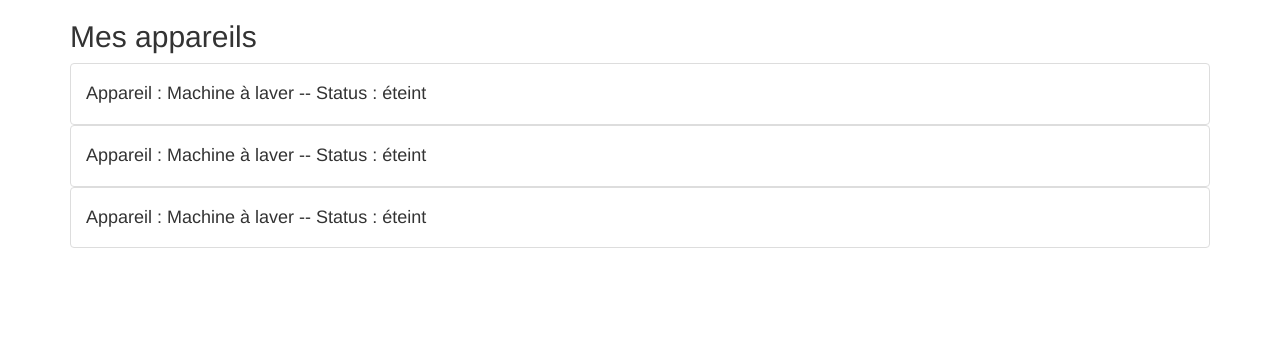
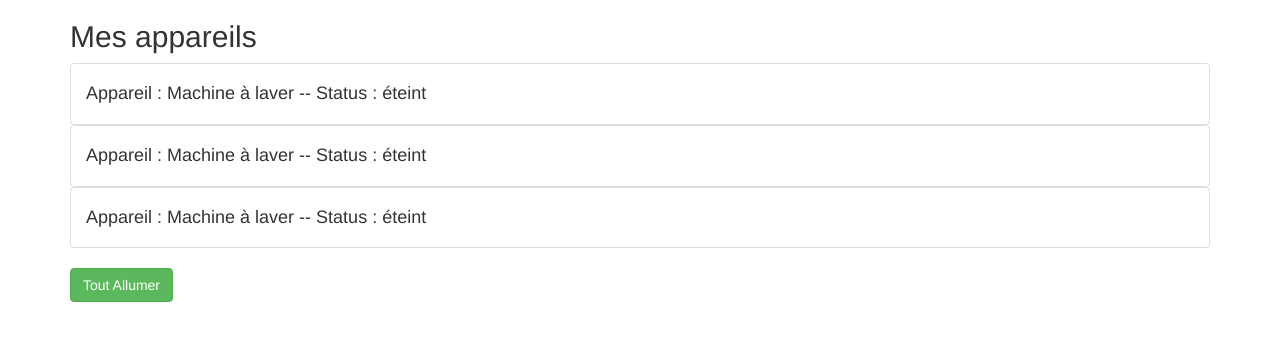
Before and after one commit to Cynnah/AngularProject-OC, an Angular app: page / in a window 1280 px wide. Shown: the top 340 px of the page. Built offline with nearby package versions, Linux system fonts and the light colour scheme.

Commit message:
exemple of property binding

```diff
--- a/src/app/app.component.html
+++ b/src/app/app.component.html
@@ -8,6 +8,7 @@
         <app-appareil></app-appareil>
         <app-appareil></app-appareil>
       </ul>
+      <button class="btn btn-success" [disabled]="!isAuth">Tout Allumer </button>
     </div>
   </div>
 </div>
--- a/src/app/app.component.ts
+++ b/src/app/app.component.ts
@@ -6,5 +6,12 @@ import { Component } from '@angular/core';
   styleUrls: ['./app.component.scss']
 })
 export class AppComponent {
-  title = 'My testing Project Angular';
+  isAuth = false;
+  constructor() {
+    setTimeout(
+      () => {
+        this.isAuth = true;
+      }, 4000
+    );
+  }
 }
```
